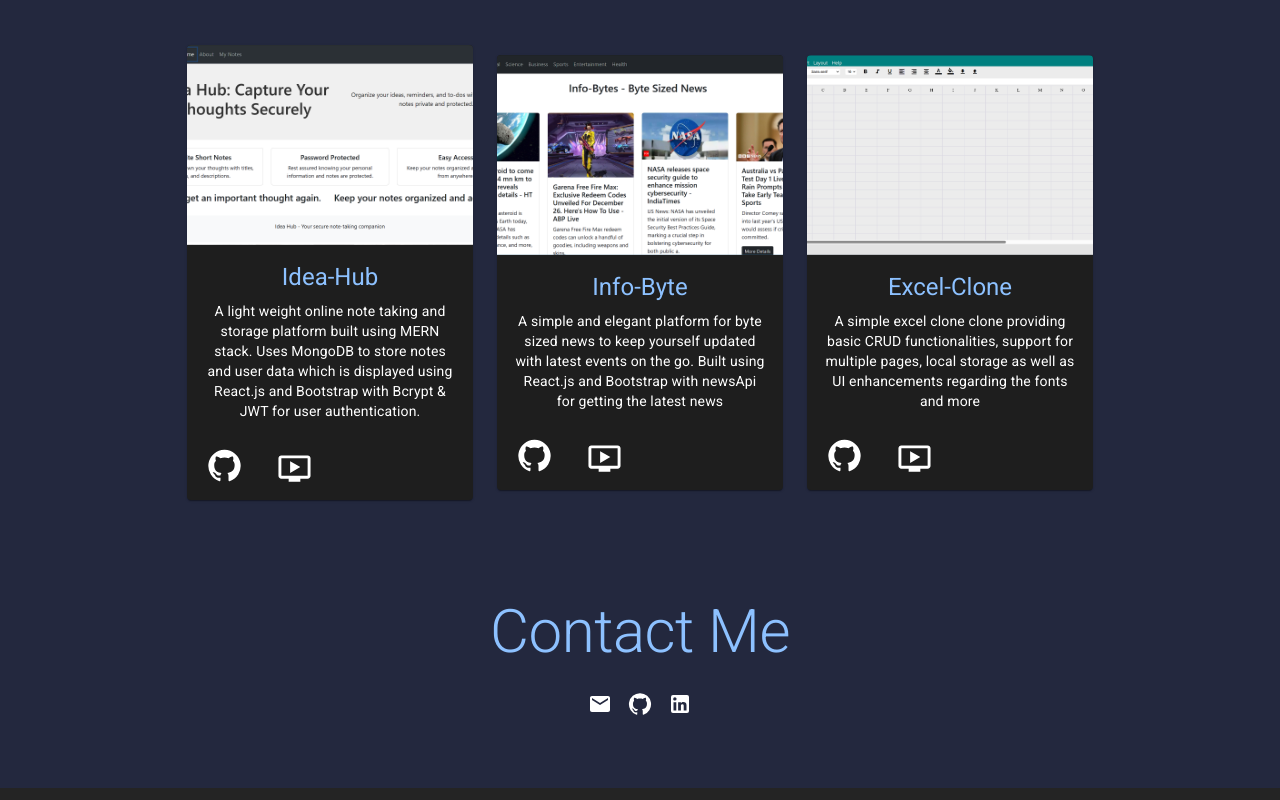
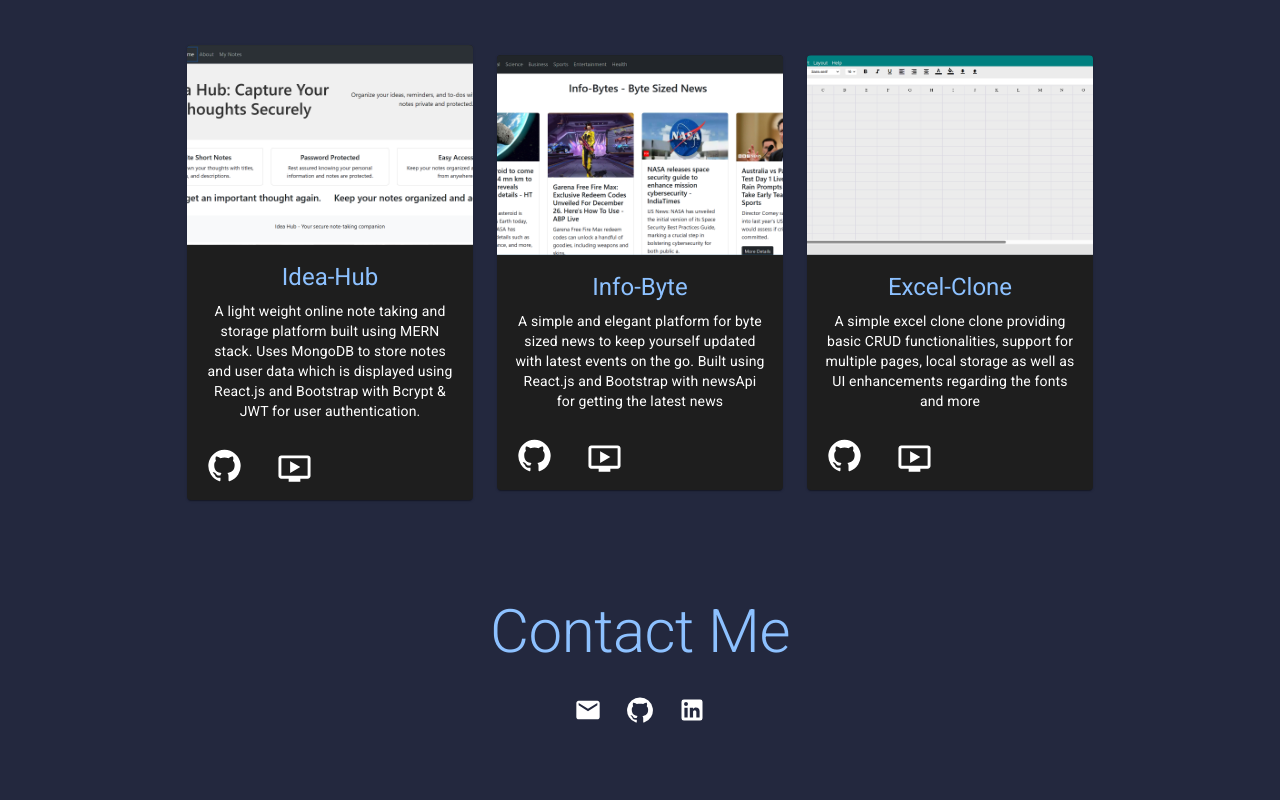
Before and after one commit to Shreyash0368/portfolio-site, a React (Vite) app: page / in a window 1280 px wide. Shown: the part 1441-2241 px from the top of the page. Built offline with nearby package versions, Linux system fonts and the light colour scheme.

Commit message:
changed button sizes

```diff
--- a/src/components/ContactMe.jsx
+++ b/src/components/ContactMe.jsx
@@ -29,14 +29,14 @@ function ContactMe() {
         </Typography>
       </Grid>
       <Grid item xs={12} display="flex" justifyContent="center">
-        <IconButton href="mailto:shreyashgpt0503@gmail.com">
-          <EmailIcon />
+        <IconButton href="mailto:shreyashgpt0503@gmail.com" size="large">
+          <EmailIcon fontSize="inherit"/>
         </IconButton>
-        <IconButton href="https://github.com/Shreyash0368" target="_blank">
-          <GitHubIcon />
+        <IconButton href="https://github.com/Shreyash0368" target="_blank" size="large">
+          <GitHubIcon fontSize="inherit"/>
         </IconButton>
-        <IconButton href="https://www.linkedin.com/in/shreyash-gupta-b96189263/" target="_blank">
-          <LinkedInIcon />
+        <IconButton href="https://www.linkedin.com/in/shreyash-gupta-b96189263/" target="_blank" size="large">
+          <LinkedInIcon fontSize="inherit"/>
         </IconButton>
       </Grid>
     </Grid>
```
